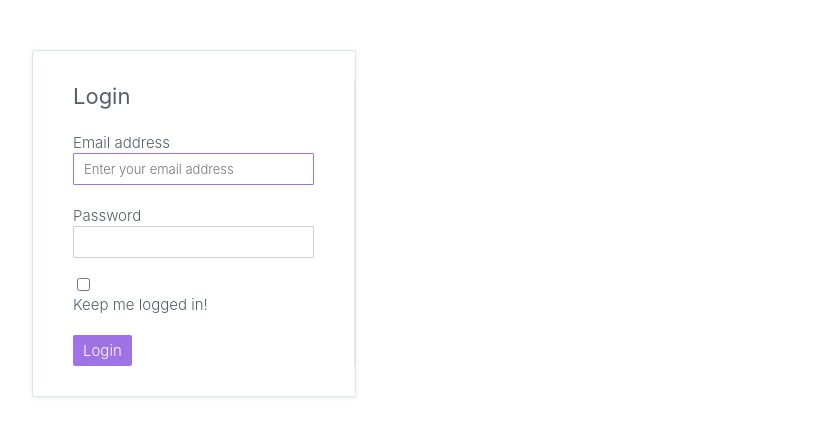
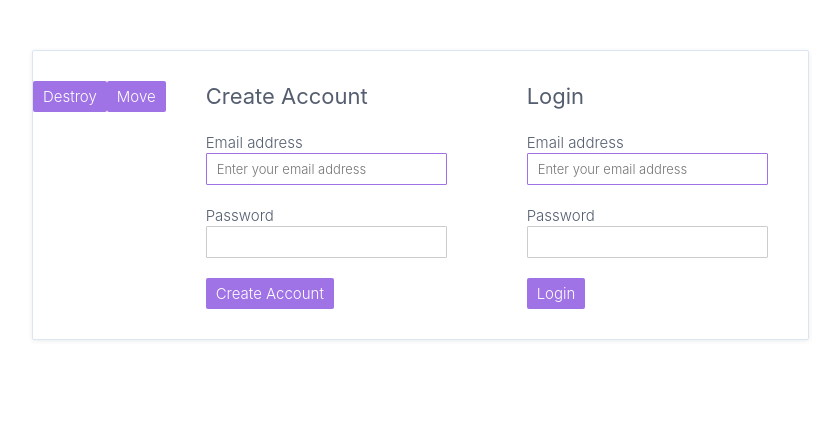
Before and after one commit to RichieHG/AngularPro, an Angular app in the folder angular-pro/: page / in a window 1280 px wide. Shown: the top 436 px of the page, without its empty margins (18-858 px from the left). Built offline with nearby package versions, Linux system fonts and the light colour scheme.

Commit message:
Feat: Add examples about Dynamic Components

```diff
--- a/angular-pro/src/app/app.component.html
+++ b/angular-pro/src/app/app.component.html
@@ -5,13 +5,19 @@
       Join us
     </button>
   </auth-form> -->
-  <auth-form (submitted)="loginUser($event)">
+  <!-- <auth-form (submitted)="loginUser($event)">
     <h3 id="title">Login</h3>
     <auth-remember rememberMe (checked)="rememberUser($event)"></auth-remember>
-    <!-- <auth-remember rememberMe (checked)="rememberUser($event)"></auth-remember>
-    <auth-remember rememberMe (checked)="rememberUser($event)"></auth-remember> -->
+    <auth-remember rememberMe (checked)="rememberUser($event)"></auth-remember>
+    <auth-remember rememberMe (checked)="rememberUser($event)"></auth-remember>
     <button type="submit" submitButton>
       Login
     </button>
-  </auth-form>
+  </auth-form> -->
+  <div>
+  <button (click)="destroyComponent()">Destroy</button>
+  <button (click)="moveComponent()">Move</button>
+
+  </div>
+  <div #entry></div>
 </div>
--- a/angular-pro/src/app/app.component.ts
+++ b/angular-pro/src/app/app.component.ts
@@ -1,4 +1,5 @@
-import { Component } from '@angular/core';
+import {AfterViewInit, ChangeDetectorRef, Component, ComponentRef, ViewChild, ViewContainerRef } from '@angular/core';
+import { AuthFormComponent } from './auth-form/auth-form.component';
 import { User } from './auth-form/models/auth-form.interface';
 
 @Component({
@@ -6,9 +7,29 @@ import { User } from './auth-form/models/auth-form.interface';
   templateUrl: './app.component.html',
   styleUrls: ['./app.component.scss']
 })
-export class AppComponent {
+export class AppComponent implements AfterViewInit{
 
   rememberMe: boolean = false;
+
+  @ViewChild('entry', {read: ViewContainerRef})
+  entry? : ViewContainerRef;
+
+  component?: ComponentRef<AuthFormComponent>;
+  constructor(
+    private cd: ChangeDetectorRef
+  ){
+
+  }
+
+  ngAfterViewInit() {
+    if(this.entry){
+      this.entry?.createComponent(AuthFormComponent);
+      this.component = this.entry?.createComponent(AuthFormComponent,{index:0});
+      this.component.instance.title = 'Create Account';
+      this.component.instance.submitted.subscribe(this.loginUser);
+    }
+    this.cd.detectChanges();
+  }
   createUser(user: User){
     console.log('Create account', user);
   }
@@ -21,4 +42,15 @@ export class AppComponent {
   rememberUser(value: boolean){
     this.rememberMe = value;
   }
+  destroyComponent(){
+    this.component?.destroy();
+  }
+
+  moveComponent(){
+    if(this.component){
+      this.entry?.move(this.component.hostView, 1);
+    }
+
+  }
+
 }
--- a/angular-pro/src/app/auth-form/auth-form.component.html
+++ b/angular-pro/src/app/auth-form/auth-form.component.html
@@ -1,6 +1,6 @@
 <div>
   <form (ngSubmit)="onSubmit(form.value)" #form="ngForm">
-    <ng-content select="#title"></ng-content>
+    <h3>{{title}}</h3>
     <label>
       Email address
       <input type="email" name="email" ngModel #email>
@@ -13,6 +13,8 @@
     <auth-message [style.display]="(showMessage ? 'inherit' : 'none')"></auth-message>
     <!-- <auth-message [style.display]="(showMessage ? 'inherit' : 'none')"></auth-message>
     <auth-message [style.display]="(showMessage ? 'inherit' : 'none')"></auth-message> -->
-    <ng-content select="[submitButton]"></ng-content>
+    <button type="submit">
+      {{title}}
+    </button>
   </form>
 </div>
--- a/angular-pro/src/app/auth-form/auth-form.component.ts
+++ b/angular-pro/src/app/auth-form/auth-form.component.ts
@@ -1,4 +1,4 @@
-import { Component, EventEmitter, Output, ContentChild, AfterContentInit, ContentChildren, QueryList, AfterViewInit, ViewChild, ViewChildren, ChangeDetectorRef, ElementRef } from "@angular/core";
+import { Component, EventEmitter, Output, ContentChild, AfterContentInit, ContentChildren, QueryList, AfterViewInit, ViewChild, ViewChildren, ChangeDetectorRef, ElementRef, Renderer2 } from "@angular/core";
 import { User } from "./models/auth-form.interface";
 import { AuthRememberComponent } from "./components/auth-remember.component";
 import { AuthMessageComponent } from "./components/auth-message.component";
@@ -14,6 +14,7 @@ import { AuthMessageComponent } from "./components/auth-message.component";
 
 export class AuthFormComponent implements AfterContentInit, AfterViewInit {
 
+  title: string = 'Login';
   showMessage: boolean = false;
 
   @ContentChild(AuthRememberComponent)
@@ -34,7 +35,8 @@ export class AuthFormComponent implements AfterContentInit, AfterViewInit {
   @Output()
   submitted: EventEmitter<User> = new EventEmitter();
   constructor(
-    private cd: ChangeDetectorRef
+    private cd: ChangeDetectorRef,
+    private renderer : Renderer2
   ) { }
 
   ngAfterContentInit() {
@@ -54,9 +56,13 @@ export class AuthFormComponent implements AfterContentInit, AfterViewInit {
       //   this.message!.forEach((item: AuthMessageComponent) => item.days = 30)
       // });
     }
-    this.email?.nativeElement.setAttribute('placeholder', 'Enter your email address');
-    this.email?.nativeElement.classList.add('email');
-    this.email?.nativeElement.focus();
+    // this.email?.nativeElement.setAttribute('placeholder', 'Enter your email address');
+    // this.email?.nativeElement.classList.add('email');
+    // this.email?.nativeElement.focus();
+
+    this.renderer.setAttribute(this.email?.nativeElement,'placeholder', 'Enter your email address');
+    this.renderer.addClass(this.email?.nativeElement, 'email');
+    this.renderer.selectRootElement(this.email?.nativeElement).focus();
 
     this.cd.detectChanges();
   }
```
